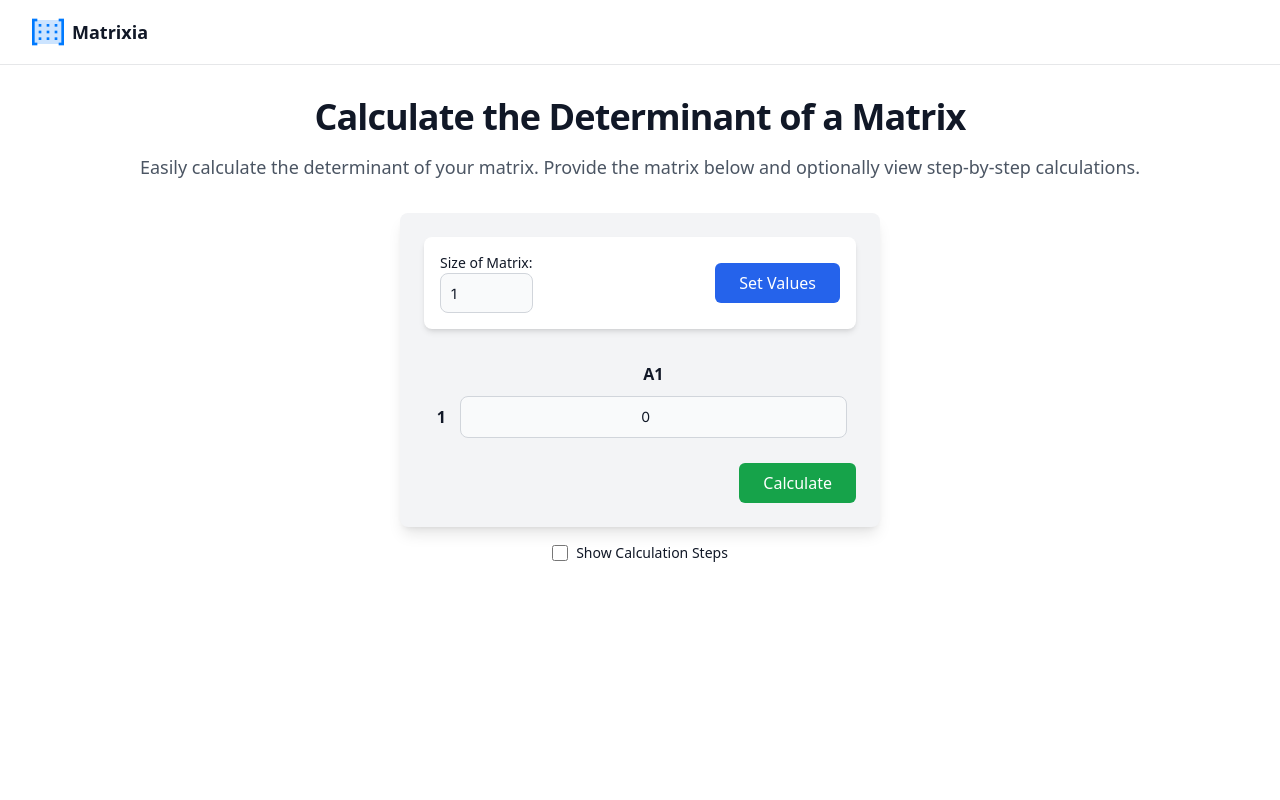
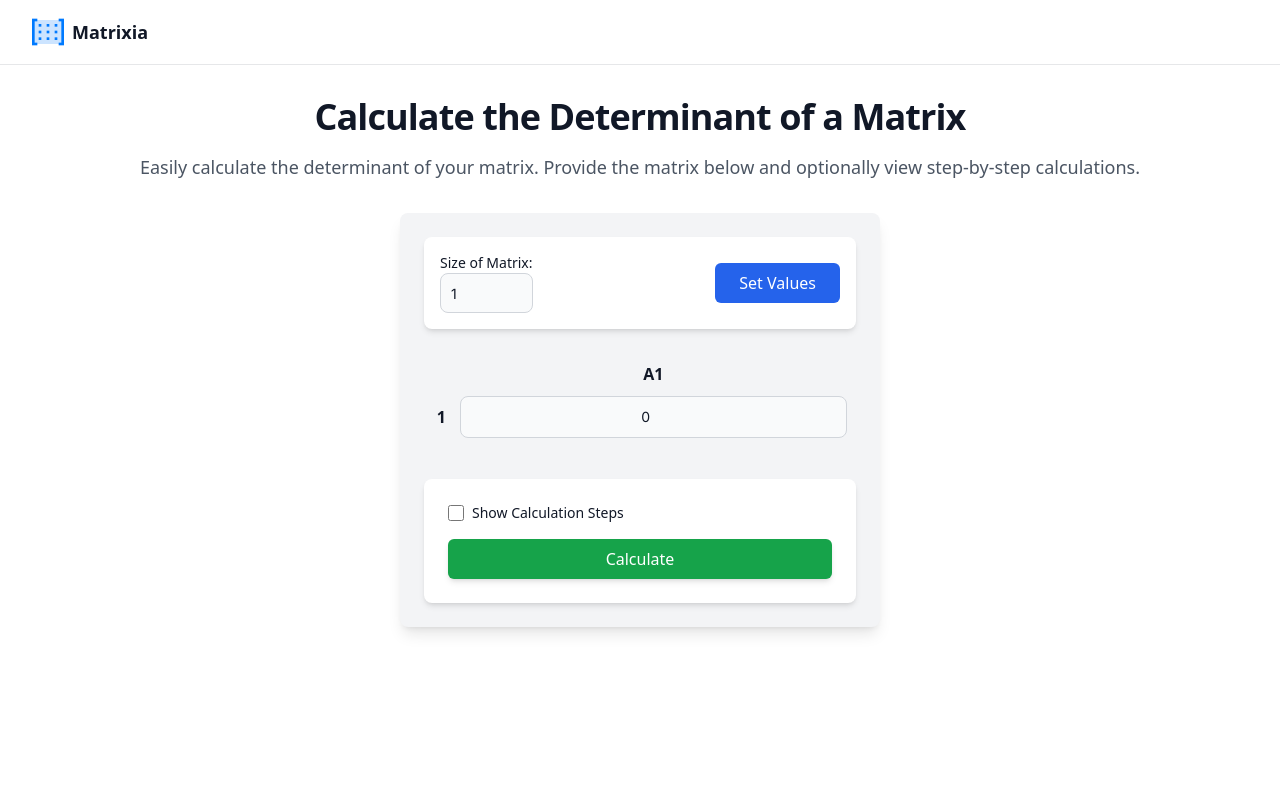
Before and after one commit to cseri502/Matrixia, a Vue app in the folder frontend/: page /determinant in a window 1280 px wide. Both pictures are taken after a click on the button "Set Values". Shown: the top 800 px of the page. Built offline with nearby package versions, Linux system fonts and the light colour scheme; some icons are missing.

Commit message:
Update
- Improve MatrixInput comp.
- Clean-up

```diff
--- a/frontend/src/components/MatrixInput.vue
+++ b/frontend/src/components/MatrixInput.vue
@@ -26,7 +26,6 @@
       </div>
     </div>
 
-
     <!-- Matrix table -->
     <div v-if="matrix.length > 0" class="mt-6 overflow-x-auto">
       <table class="min-w-full border-separate border-spacing-2 border-none">
@@ -53,12 +52,43 @@
       </table>
     </div>
 
-    <!-- Calculate button -->
-    <div v-if="matrix.length > 0" class="flex justify-end mt-4">
-      <button @click="calculate"
-        class="px-6 py-2 bg-green-600 text-white rounded-md hover:bg-green-700 dark:bg-green-500 dark:hover:bg-green-600 transition duration-150">
-        Calculate
-      </button>
+    <!-- Input Options Section -->
+    <div v-if="matrix.length > 0" class="mt-8 bg-white dark:bg-slate-700 p-6 rounded-lg shadow-md w-full">
+      <div class="flex flex-col space-y-4">
+        <!-- Show Steps Checkbox -->
+        <div v-if="allowShowSteps" class="flex items-center space-x-2">
+          <input
+            id="showSteps"
+            type="checkbox"
+            v-model="showSteps"
+            class="w-4 h-4 text-blue-600 bg-gray-100 border-gray-300 rounded focus:ring-blue-500 dark:focus:ring-blue-600 dark:ring-offset-gray-800 dark:bg-gray-700 dark:border-gray-600"
+          />
+          <label for="showSteps" class="text-sm font-medium text-gray-900 dark:text-gray-300">
+            Show Calculation Steps
+          </label>
+        </div>
+
+        <!-- Format Selection Dropdown -->
+        <div v-if="showSteps && allowShowSteps" class="flex items-center space-x-2">
+          <label for="formatSelection" class="text-sm font-medium text-gray-900 dark:text-gray-300">
+            Display format:
+          </label>
+          <select
+            id="formatSelection"
+            v-model="useFractions"
+            class="px-3 py-1 text-sm border border-gray-300 rounded-md focus:ring-blue-500 focus:border-blue-500 dark:bg-gray-700 dark:border-gray-600 dark:text-gray-300"
+          >
+            <option :value="true">Fractions</option>
+            <option :value="false">Decimals</option>
+          </select>
+        </div>
+
+        <!-- Calculate Button -->
+        <button @click="calculate"
+          class="w-full px-4 py-2 bg-green-600 text-white rounded-md shadow-md hover:bg-green-700 focus:outline-none focus:ring-2 focus:ring-green-500 focus:ring-offset-1 dark:bg-green-500 dark:hover:bg-green-600 dark:focus:ring-green-400">
+          Calculate
+        </button>
+      </div>
     </div>
   </div>
 </template>
@@ -71,12 +101,17 @@ const props = defineProps<{
   isTwoInputs: boolean;
   apiUrl: string;
   apiParams?: Record<string, any>;
+  allowShowSteps?: boolean;
 }>();
 const emit = defineEmits(['taskResult', 'setLoading']);
 
 const rows = ref(1);
 const cols = ref(1);
 const matrix = ref<number[][]>([]);
+const showSteps = ref(false);
+const useFractions = ref(false);
+
+const allowShowSteps = props.allowShowSteps ?? true;
 
 const generateMatrix = () => {
   const numberOfRows = rows.value;
@@ -92,6 +127,8 @@ async function calculate() {
   try {
     const payload = {
       matrix: matrix.value,
+      ...(allowShowSteps && { showSteps: showSteps.value }),
+      ...(allowShowSteps && { useFractions: useFractions.value }),
       ...props.apiParams,
     };
 
--- a/frontend/src/views/Determinant.vue
+++ b/frontend/src/views/Determinant.vue
@@ -18,40 +18,10 @@
       <MatrixInput v-show="!isLoading"
         :isTwoInputs="false"
         apiUrl="/matrixia/determinant"
-        :apiParams="{ showSteps, useFractions }"
+        :allowShowSteps="true"
         @taskResult="handleResult"
         @setLoading="setLoadingState"
       />
-
-      <!-- Show Steps input button -->
-      <div class="mt-4 flex flex-col items-center space-y-4">
-        <div class="flex items-center space-x-2">
-          <input
-            id="showSteps"
-            type="checkbox"
-            v-model="showSteps"
-            class="w-4 h-4 text-blue-600 bg-gray-100 border-gray-300 rounded focus:ring-blue-500 dark:focus:ring-blue-600 dark:ring-offset-gray-800 dark:bg-gray-700 dark:border-gray-600"
-          />
-          <label for="showSteps" class="text-sm font-medium text-gray-900 dark:text-gray-300">
-            Show Calculation Steps
-          </label>
-        </div>
-
-        <!-- Format Selection Dropdown -->
-        <div v-if="showSteps" class="flex items-center space-x-2">
-          <label for="formatSelection" class="text-sm font-medium text-gray-900 dark:text-gray-300">
-            Display format:
-          </label>
-          <select
-            id="formatSelection"
-            v-model="useFractions"
-            class="px-3 py-1 text-sm border border-gray-300 rounded-md focus:ring-blue-500 focus:border-blue-500 dark:bg-gray-700 dark:border-gray-600 dark:text-gray-300"
-          >
-            <option :value="true">Fractions</option>
-            <option :value="false">Decimals</option>
-          </select>
-        </div>
-      </div>
     </div>
 
     <!-- Result section -->
@@ -65,7 +35,7 @@
       </p>
 
       <!-- Calculation Steps -->
-      <div v-if="showSteps && stepsExist && calculationResult.steps" class="mt-4">
+      <div v-if="stepsExist && calculationResult.steps" class="mt-4">
         <h4 class="mb-2 text-lg font-semibold text-gray-900 dark:text-white">
           Calculation Steps using Gaussian elimination
         </h4>
@@ -133,8 +103,6 @@ interface IDeterminantResult {
   steps?: number[][];
 }
 
-const showSteps = ref(false);
-const useFractions = ref(false);
 const isLoading = ref(false);
 const calculationResult = ref<null | IDeterminantResult>(null);
 
```
